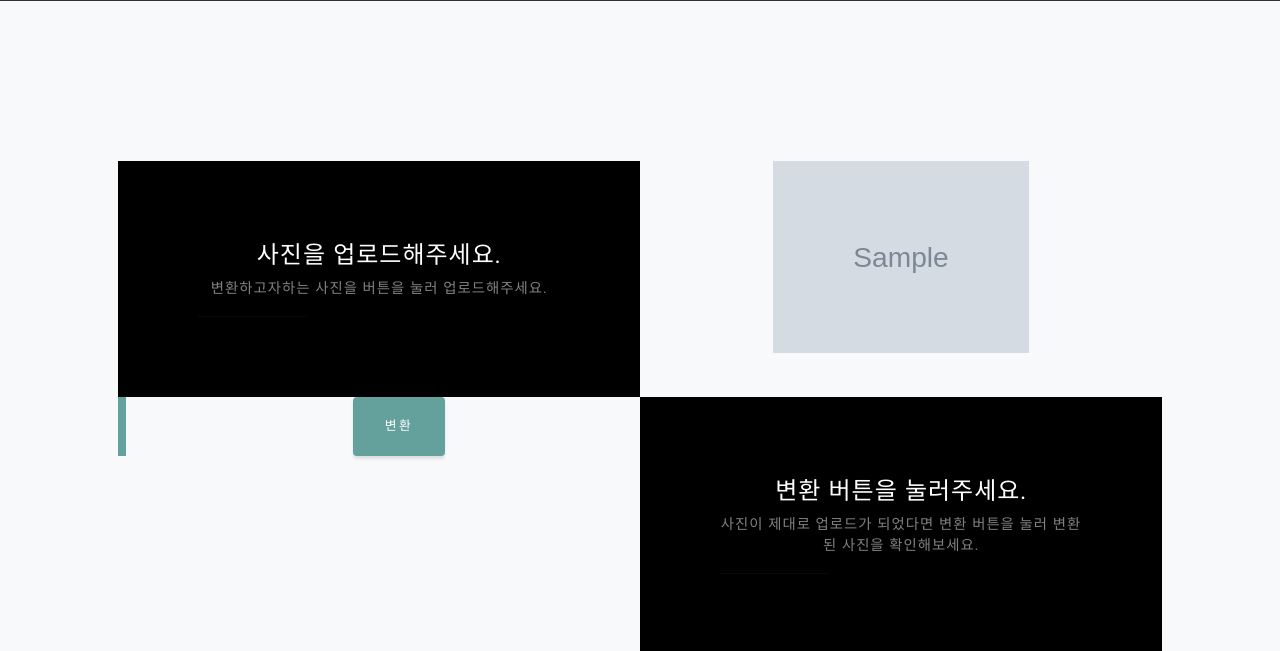
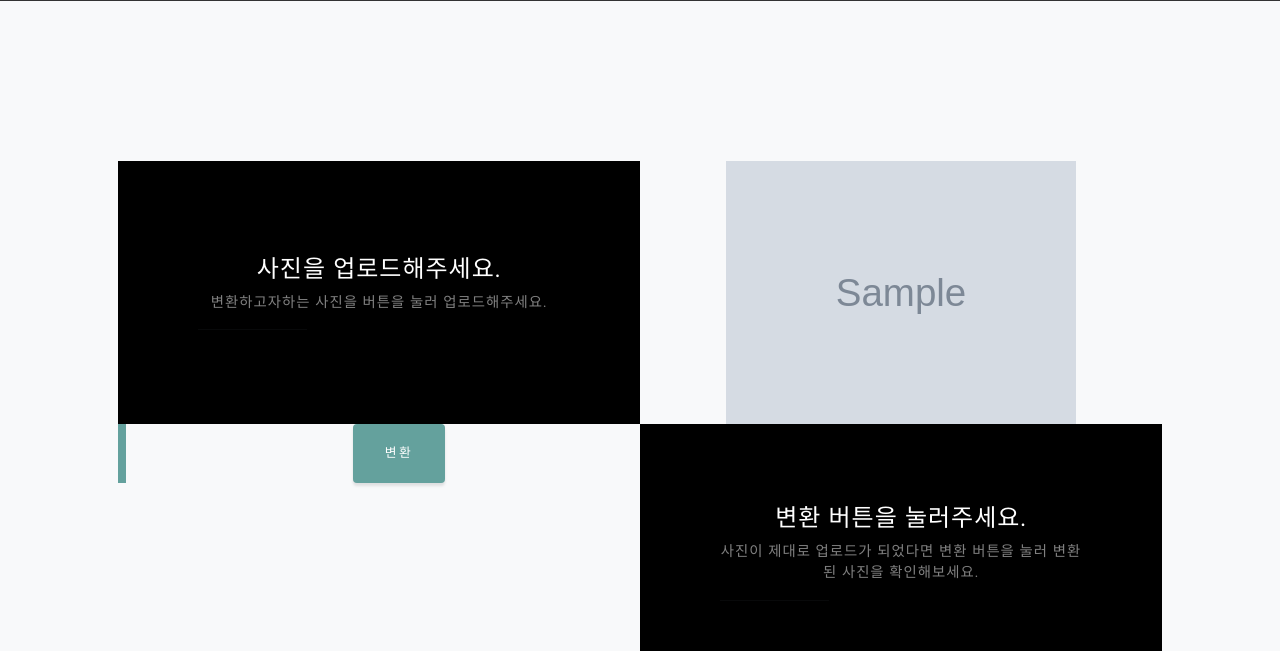
Before and after one commit to AI-competition-3to1/unmasking-converter, a Django app: template app/convert/templates/convert/index.html in a window 1280 px wide. Shown: the part 1149-1800 px from the top of the page. Run offline with Django 3.2, Linux system fonts and the light colour scheme; the template is opened without the code that fills it: most values are stand-ins (such as "Sample title", 1, 10 or a date in 2020); grey boxes marked "Sample" are stand-in pictures; some libraries are stand-ins or nearby versions.

Commit message:
Update index.html

```diff
--- a/app/convert/templates/convert/index.html
+++ b/app/convert/templates/convert/index.html
@@ -89,7 +89,7 @@
                     <div class="col-lg-6">
                         {% if profile.image %}
                         <div class=" text-center align-items-center py-xxl-2">
-                        <img class="img-fluid mb-3 mb-lg-0" src="{{ profile.image.url }}" width = "256" height = "256"/>
+                        <img class="img-fluid mb-3 mb-lg-0" src="{{ profile.image.url }}" style="width: 350px; height: auto;"/>
                         </div>
                         {% endif %}
                     </div>
```
